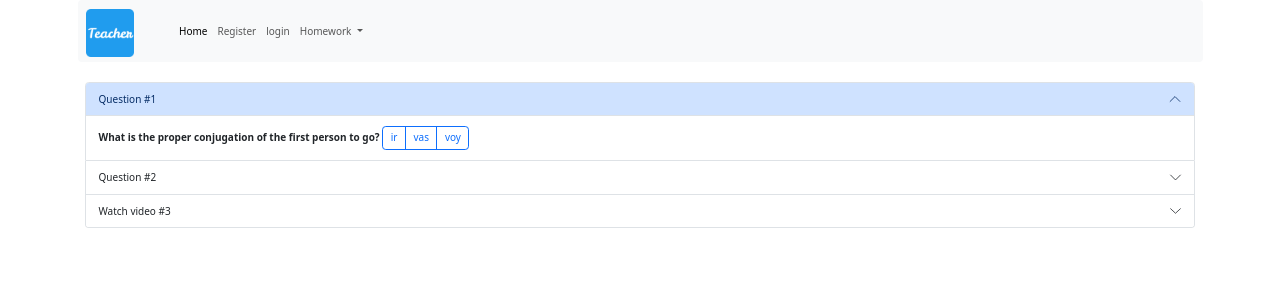
After one commit to levtk/teacher, a Flask app: page /homework in a window 1280 px wide. The commit adds this page. Shown: the top 300 px of the page. Run offline with Flask 3, Linux system fonts and the light colour scheme; some libraries are stand-ins or nearby versions.

Commit message:
added db insert and get user. added homework template, docker-compose and dockerfile

```diff
--- a/docker-compose.yml
+++ b/docker-compose.yml
@@ -8,6 +8,8 @@ services:
     restart: always
     shm_size: 128mb
     env_file: .env
+    ports:
+      - 5432:5432
     volumes:
     - pgdata:/var/lib/postgresql/data
 
--- a/src/app.py
+++ b/src/app.py
@@ -1,17 +1,18 @@
+from uuid import uuid4
 from flask import Flask, request, render_template, session, redirect, url_for, flash
 from flask_bootstrap import Bootstrap
-from flask_moment import Moment
-from datetime import datetime
 from dotenv import load_dotenv
-from user import UserRegisterForm
+from user import UserRegisterForm, User, UserType
+from db import insert_user
 import os
+import logging
+
 
 load_dotenv()
 
 app = Flask(__name__)
 app.config['SECRET_KEY'] = os.getenv('SECRET_KEY')
 bootstrap = Bootstrap(app)
-moment = Moment(app)
 
 @app.route('/')
 def index():
@@ -37,8 +38,21 @@ def login():
         session['first_name'] = form.first_name.data
         session['second_name'] = form.second_name.data
         session['third_name'] = form.third_name.data
+        session['fourth_name'] = form.fourth_name.data
+        session['invite_code'] = form.invite_code.data
+        session['phone'] = form.phone.data
+        session['whatsapp'] = form.whatsapp.data
+        uuid = uuid4()
+        new_user = User(first_name=session['first_name'],second_name=session['second_name'],third_name=session['third_name'],fourth_name=session['fourth_name'],
+                        email=session['email'],phone=session['phone'], user_type=[2],instructor_id=uuid, instructor_name='valeria', whatsapp=session['whatsapp'], id=uuid)
+        logging.debug(new_user)
+        insert_user(new_user)
         return redirect(url_for('index')) #TODO create a registration request page informing it's pending.
     return render_template('register.html', form=form)
+
+@app.route('/homework')
+def homework():
+    return render_template("homework.html")
 
 @app.errorhandler(404)
 def page_not_found(e):
--- a/src/templates/base.html
+++ b/src/templates/base.html
@@ -10,13 +10,13 @@
 
 {% block scripts %}
 {{ super() }}
-{{ moment.include_moment() }}
 {% endblock  %}
 
 {% block title %}Teacher{% endblock %}
 
 {% block navbar %}
 
+<div class="container">
 <nav class="navbar navbar-expand-lg bg-body-tertiary">
     <div class="container-fluid">
       <a class="navbar-brand" href="#">
@@ -38,23 +38,20 @@
           </li>
           <li class="nav-item dropdown">
             <a class="nav-link dropdown-toggle" href="#" role="button" data-bs-toggle="dropdown" aria-expanded="false">
-              Dropdown
+              Homework
             </a>
             <ul class="dropdown-menu">
-              <li><a class="dropdown-item" href="#">Action</a></li>
-              <li><a class="dropdown-item" href="#">Another action</a></li>
+              <li><a class="dropdown-item" href="/homework">Homework</a></li>
+              <li><a class="dropdown-item" href="/review">Review Homework</a></li>
               <li><hr class="dropdown-divider"></li>
-              <li><a class="dropdown-item" href="#">Something else here</a></li>
+              <li><a class="dropdown-item" href="/assign">Create/Assign Homework</a></li>
             </ul>
           </li>
         </ul>
-        <form class="d-flex" role="search">
-          <input class="form-control me-2" type="search" placeholder="Search" aria-label="Search">
-          <button class="btn btn-outline-success" type="submit">Search</button>
-        </form>
       </div>
     </div>
   </nav>
+  </div>
 {% endblock %}
 
 {% block content %}
--- /dev/null
+++ b/src/templates/homework.html
@@ -0,0 +1,56 @@
+{% extends "base.html" %}
+
+{% block title %}Homework{% endblock %}
+
+{% block page_content %}
+<div class="accordion" id="accordionExample">
+    <div class="accordion-item">
+      <h2 class="accordion-header">
+        <button class="accordion-button" type="button" data-bs-toggle="collapse" data-bs-target="#collapseOne" aria-expanded="true" aria-controls="collapseOne">
+          Question #1
+        </button>
+      </h2>
+      <div id="collapseOne" class="accordion-collapse collapse show" data-bs-parent="#accordionExample">
+        <div class="accordion-body">
+          <strong>What is the proper conjugation of the first person to go?</strong>
+          <div class="btn-group" role="group" aria-label="Basic outlined example">
+            <button type="button" class="btn btn-outline-primary">ir</button>
+            <button type="button" class="btn btn-outline-primary">vas</button>
+            <button type="button" class="btn btn-outline-primary">voy</button>
+          </div>
+        </div>
+      </div>
+    </div>
+    <div class="accordion-item">
+      <h2 class="accordion-header">
+        <button class="accordion-button collapsed" type="button" data-bs-toggle="collapse" data-bs-target="#collapseTwo" aria-expanded="false" aria-controls="collapseTwo">
+          Question #2
+        </button>
+      </h2>
+      <div id="collapseTwo" class="accordion-collapse collapse" data-bs-parent="#accordionExample">
+        <div class="accordion-body">
+          <strong>What is the their person conjugation for the ver to go?</strong>
+          <div class="btn-group" role="group" aria-label="Basic outlined example">
+            <button type="button" class="btn btn-outline-primary">vamos</button>
+            <button type="button" class="btn btn-outline-primary">va</button>
+            <button type="button" class="btn btn-outline-primary">vos</button>
+          </div>
+        </div>
+      </div>
+    </div>
+    <div class="accordion-item">
+      <h2 class="accordion-header">
+        <button class="accordion-button collapsed" type="button" data-bs-toggle="collapse" data-bs-target="#collapseThree" aria-expanded="false" aria-controls="collapseThree">
+          Watch video #3
+        </button>
+      </h2>
+      <div id="collapseThree" class="accordion-collapse collapse" data-bs-parent="#accordionExample">
+        <div class="accordion-body">
+            <iframe width="560" height="315" src="https://www.youtube.com/embed/JtLypQpGruo?si=gdjTKtScR5u4peTw" title="YouTube video player" frameborder="0" allow="accelerometer; autoplay; clipboard-write; encrypted-media; gyroscope; picture-in-picture; web-share" allowfullscreen></iframe>
+        </div>
+      </div>
+    </div>
+  </div>
+
+
+{% endblock %}
```
Also changed, not shown: src/user.py (+22 -23 lines), 1 other file.
